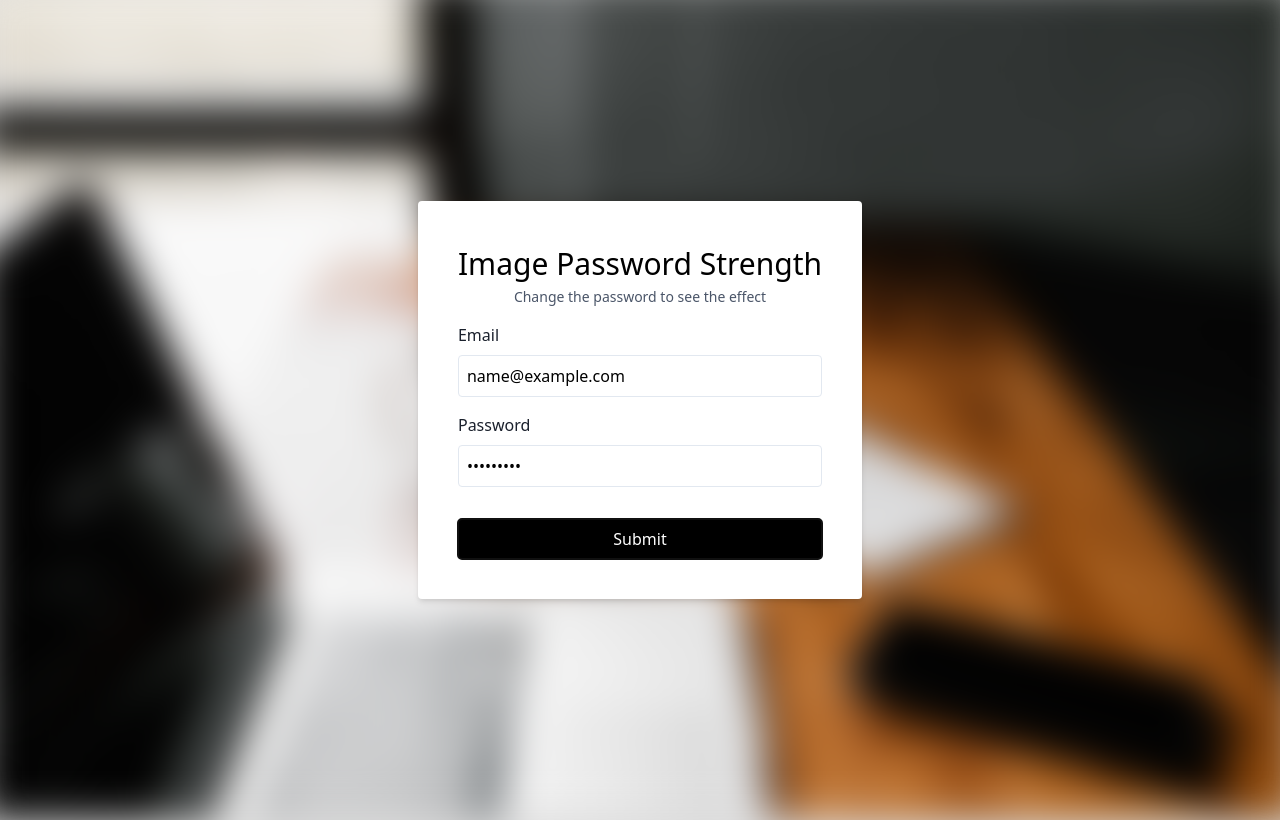
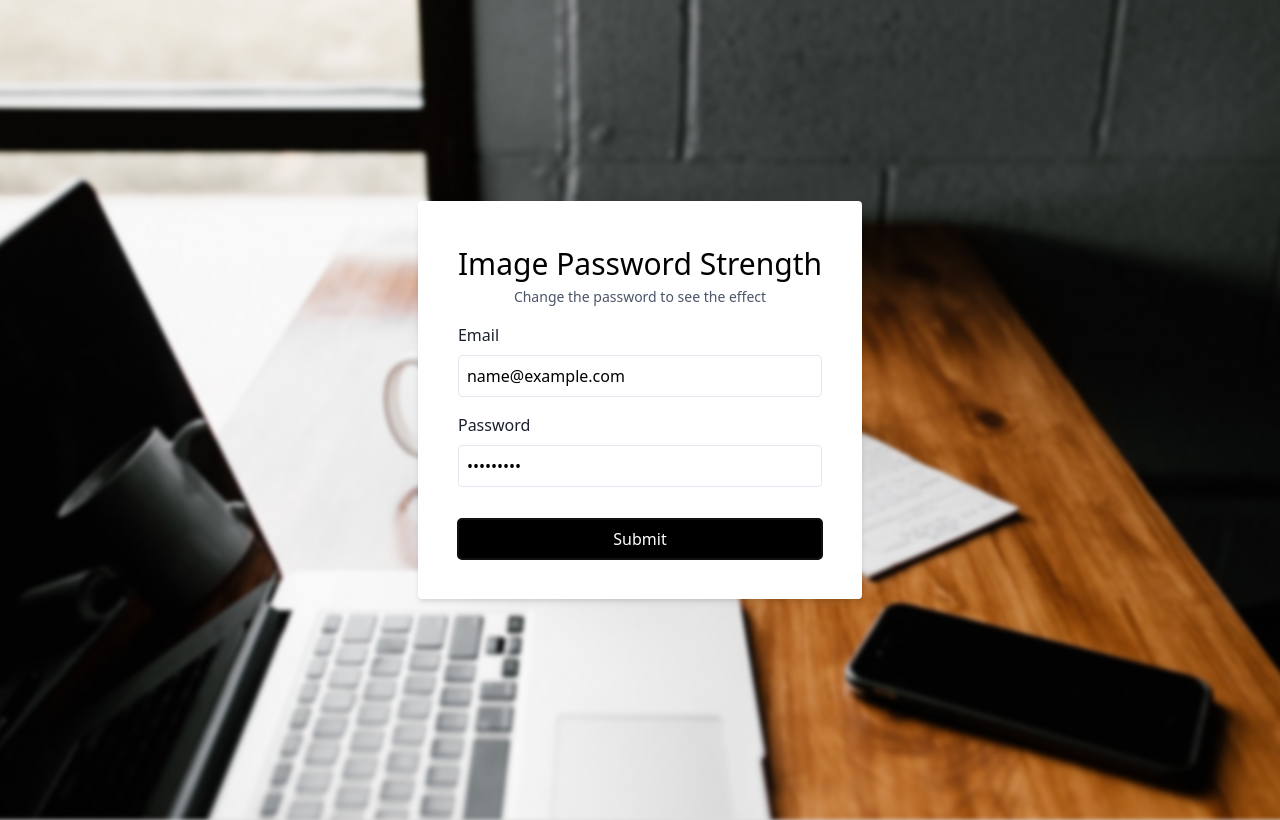
Before and after one commit to eNjeyka/password-str-bg, a plain HTML site: page index.html in a window 1280 px wide. Both pictures are taken after typing "name@example.com", "Sample123" into the empty fields and a click on the button "Submit". Drawn offline with nearby package versions, Linux system fonts and the light colour scheme.

Commit message:
added js

```diff
--- a/index.html
+++ b/index.html
@@ -21,7 +21,7 @@
             </div>
             <div class="my-4 text-left">
                 <label for="email" class="text-gray-900">Password</label>
-                <input type="password" class="border block w-full p-2 mt-2 rounded" id="email" placeholder="Enter Password">
+                <input type="password" class="border block w-full p-2 mt-2 rounded" id="password" placeholder="Enter Password">
             </div>
             <button class="bg-black text-white py-2 mt-4 inline-block w-full rounded" type="submit">Submit</button>
         </div>
--- a/script.js
+++ b/script.js
@@ -0,0 +1,7 @@
+let background = document.getElementById("background");
+let password = document.getElementById("password");
+
+password.addEventListener("input", () => {
+    let passLen = password.value.length;
+    background.style.filter = `blur(${20 - passLen * 2}px)`;
+});
```
Also changed, not shown: styles.css (line endings or trailing spaces).
